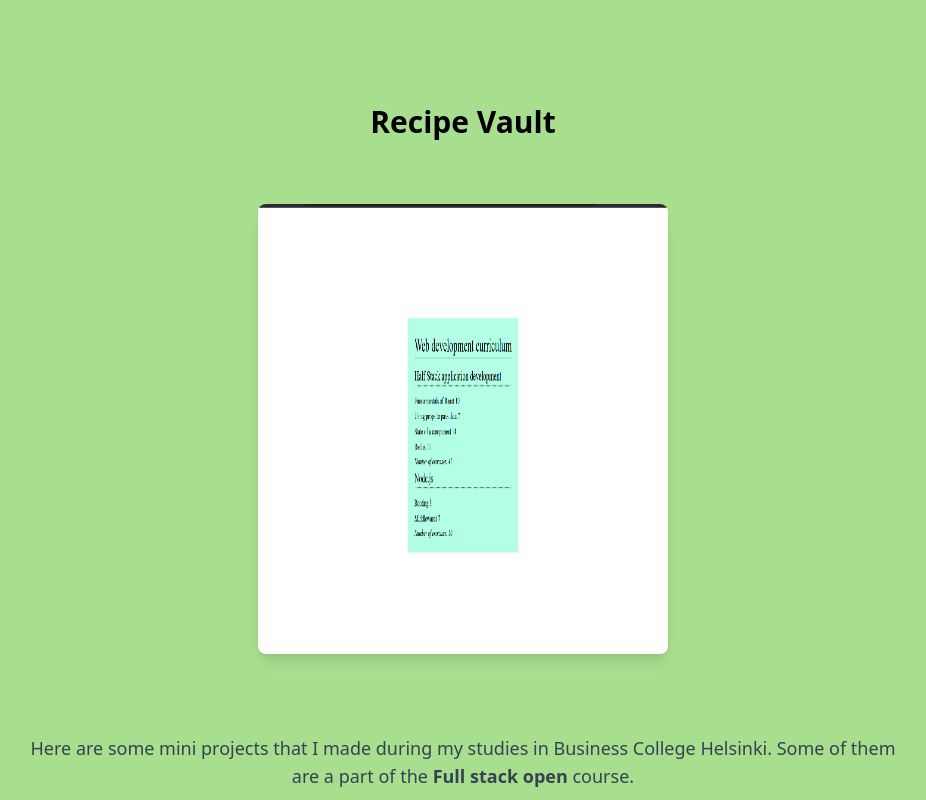
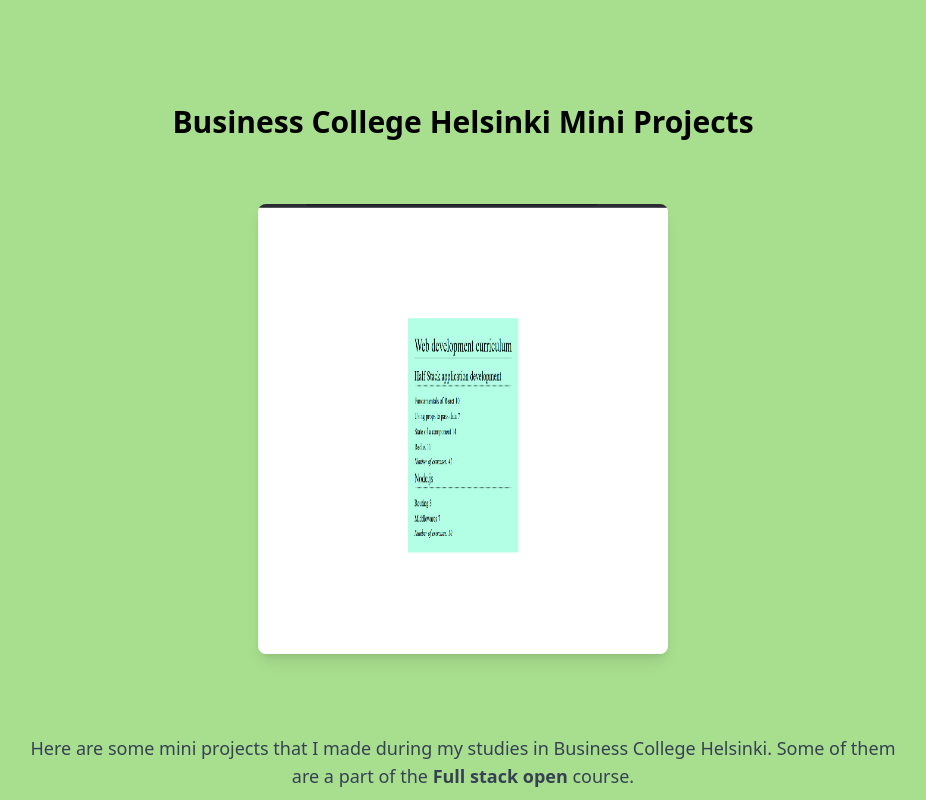
Before and after one commit to SweetCinnamonBun/portfolio-website, a React (Vite) app: page /business-college-helsinki-projects in a window 1280 px wide. Shown: the top 800 px of the page, without its empty margins (177-1103 px from the left). Built offline with nearby package versions, Linux system fonts and the light colour scheme.

Commit message:
title change

```diff
--- a/src/pages/BusinessCollegeHelsinkiProjects.jsx
+++ b/src/pages/BusinessCollegeHelsinkiProjects.jsx
@@ -4,7 +4,7 @@ import x from "../assets/images/mini-projects.png";
 const BusinessCollegeHelsinkiProjects = () => {
   return (
     <div className="flex flex-col items-center justify-center min-h-screen p-6 ">
-      <h1 className="text-3xl font-bold text-center mb-6">Recipe Vault</h1>
+      <h1 className="text-3xl font-bold text-center mb-6">Business College Helsinki Mini Projects</h1>
 
       <div className="my-10 w-1/3">
         <img
```
